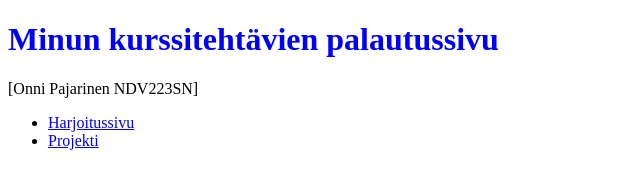
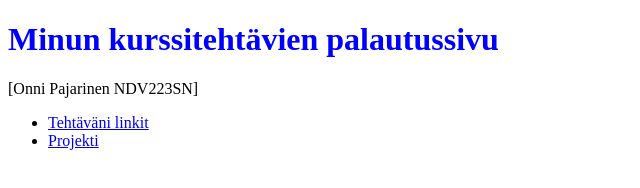
Before and after one commit to OnniPajarinen/OnniPajarinen, a plain HTML site: page index.html in a window 1280 px wide. Shown: the full height of the page, 0-640 px from the left. Drawn offline with Linux system fonts and the light colour scheme.

Commit message:
Add files via upload

```diff
--- a/index.html
+++ b/index.html
@@ -12,7 +12,7 @@
         <!-- Kommentti: HUOMAA, että sinun täytyy itse luoda harjoitus.html-tiedosto,
         mutta siinä ei tarvitse vielä lukea mitään. Jos tiedostoa ei ole seuraa virheilmoitus (=väärin).
         Kun luot tyhjän tiedoston, linkkiä klikkaamalla päädyt vain tyhjälle valkoiselle sivulle (=oikein).-->
-        <li><a href="harjoitus.html">Harjoitussivu</a></li>
+        <li><a href="harjoitus.html">Tehtäväni linkit</a></li>
         <li><a href="(Lisää tänne linkki myöhemmin)">Projekti</a></li>
     </ul>
 </body>
```
Also changed, not shown: harjoitus.html (+3 -0 lines).
